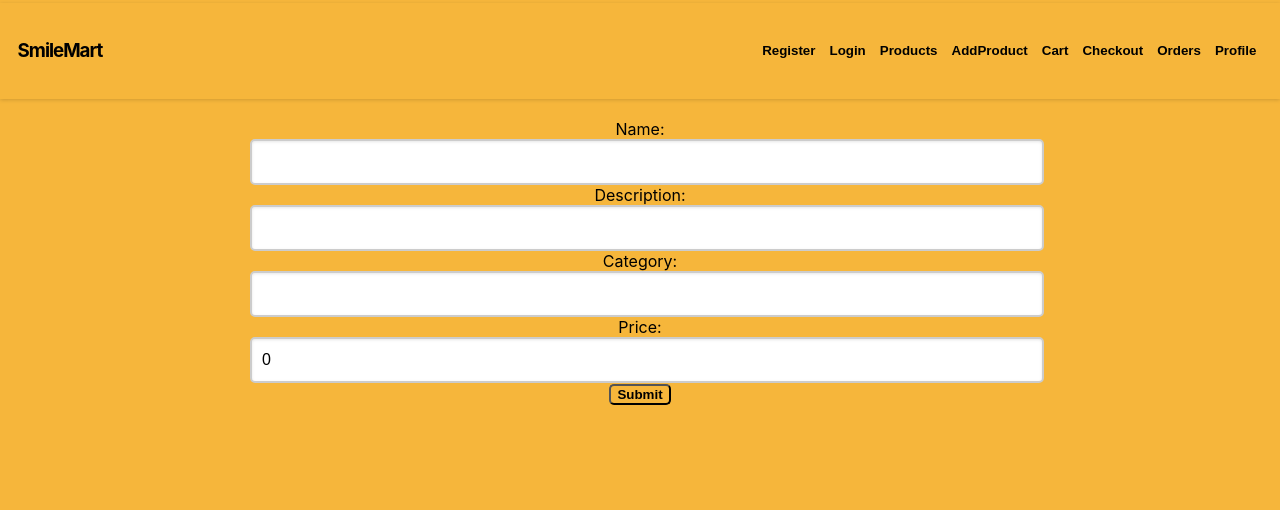
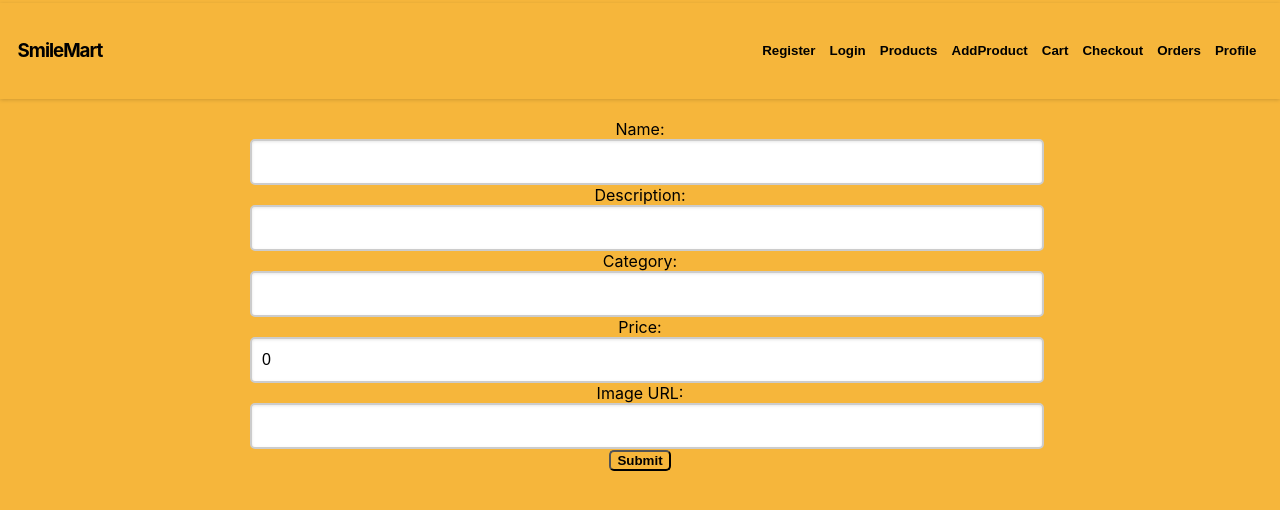
Before and after one commit to RumrillJ/SmileMart, a React (Create React App) app in the folder frontend/: page /add-product in a window 1280 px wide. Shown: the top 510 px of the page. Built offline with nearby package versions, Linux system fonts and the light colour scheme.

Commit message:
product images

```diff
--- a/frontend/src/components/Product/AddProduct.tsx
+++ b/frontend/src/components/Product/AddProduct.tsx
@@ -15,6 +15,7 @@ export const AddProduct: React.FC<Props> = ({ onSubmit }) => {
     description: "",
     category: { categoryId: 0, description: "" },
     cost: 0,
+    image: ""
   };
 
   const [product, setProduct] = useState(initialProductState);
@@ -72,6 +73,14 @@ export const AddProduct: React.FC<Props> = ({ onSubmit }) => {
           onChange={(e) => handleInputChange(e, "cost")}
         />
       </label>
+      <label className="add-product-image">
+        Image URL:
+        <input
+          type="text"
+          value={product.image}
+          onChange={(e) => handleInputChange(e, "image")}
+        />
+      </label>
       <button onClick={handleSubmit}>Submit</button>
     </div>
   );
--- a/frontend/src/components/Product/ProductItem.tsx
+++ b/frontend/src/components/Product/ProductItem.tsx
@@ -24,6 +24,8 @@ export const ProductItem: React.FC<Props> = ({ product, onDelete }) => {
 			<h6 className="category-section">Category: {product.category.description}</h6>
 			<h6 className="category-section">Price: ${product.cost}</h6>
 			<p className="product-details"><b>Product Details: </b>{product.description}</p>
+
+			<img src={product.image ?? "https://rankbell.com/wp-content/uploads/2023/02/Amazon-Box-350x350.png"} className="product-image"/>
 
 			{user && user.role == "USER" ? (
 				<div className="quantity">
--- a/frontend/src/interfaces/ProductInterface.ts
+++ b/frontend/src/interfaces/ProductInterface.ts
@@ -6,5 +6,6 @@ export interface ProductInterface {
 	description: string
 	category: CategoryInterface
 	cost: number
+	image?: string
 	quantity?: number
 }
--- a/frontend/src/styles/productitem.css
+++ b/frontend/src/styles/productitem.css
@@ -27,7 +27,12 @@
 }
 
 .product-details {
-  min-height: 150px;
+  min-height: 10px;
   margin-top: 0px;
   line-height: normal;
 }
+
+.product-image {
+  max-width: 100px;
+  max-height: 100px;
+}
```
Also changed, not shown: 1 other file (tests, documents, lock files or other folders).
